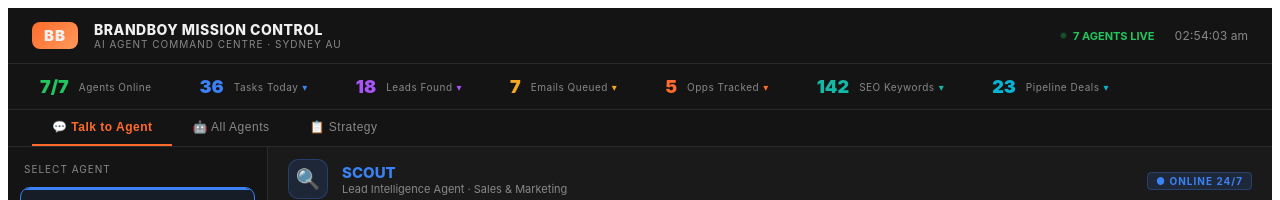
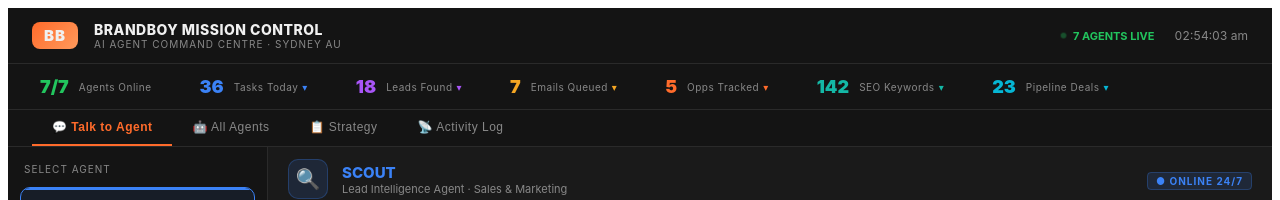
Before and after one commit to lottosson-dotcom/brandboy-mission-control, a React (Vite) app: page / in a window 1280 px wide. Shown: the top 200 px of the page. Built offline with nearby package versions, Linux system fonts and the light colour scheme.

Commit message:
Update MissionControl.jsx

```diff
--- a/src/MissionControl.jsx
+++ b/src/MissionControl.jsx
@@ -680,7 +680,7 @@ export default function MissionControl() {
         gap: 0,
         flexShrink: 0,
       }}>
-        {[["chat","💬 Talk to Agent"], ["agents","🤖 All Agents"], ["strategy","📋 Strategy"]].map(([v, label]) => (
+     {[["chat","💬 Talk to Agent"], ["agents","🤖 All Agents"], ["strategy","📋 Strategy"], ["activity","📡 Activity Log"]].map(([v, label]) => (
           <button key={v} onClick={() => setView(v)} style={{
             background: "none",
             border: "none",
@@ -976,6 +976,7 @@ export default function MissionControl() {
           )}
 
           {/* ═══ STRATEGY VIEW ═══ */}
+            {view === "activity" && <ActivityLog />}
           {view === "strategy" && (
             <div style={{ flex: 1, overflowY: "auto", padding: 24 }}>
               <div style={{ marginBottom: 20 }}>
```
